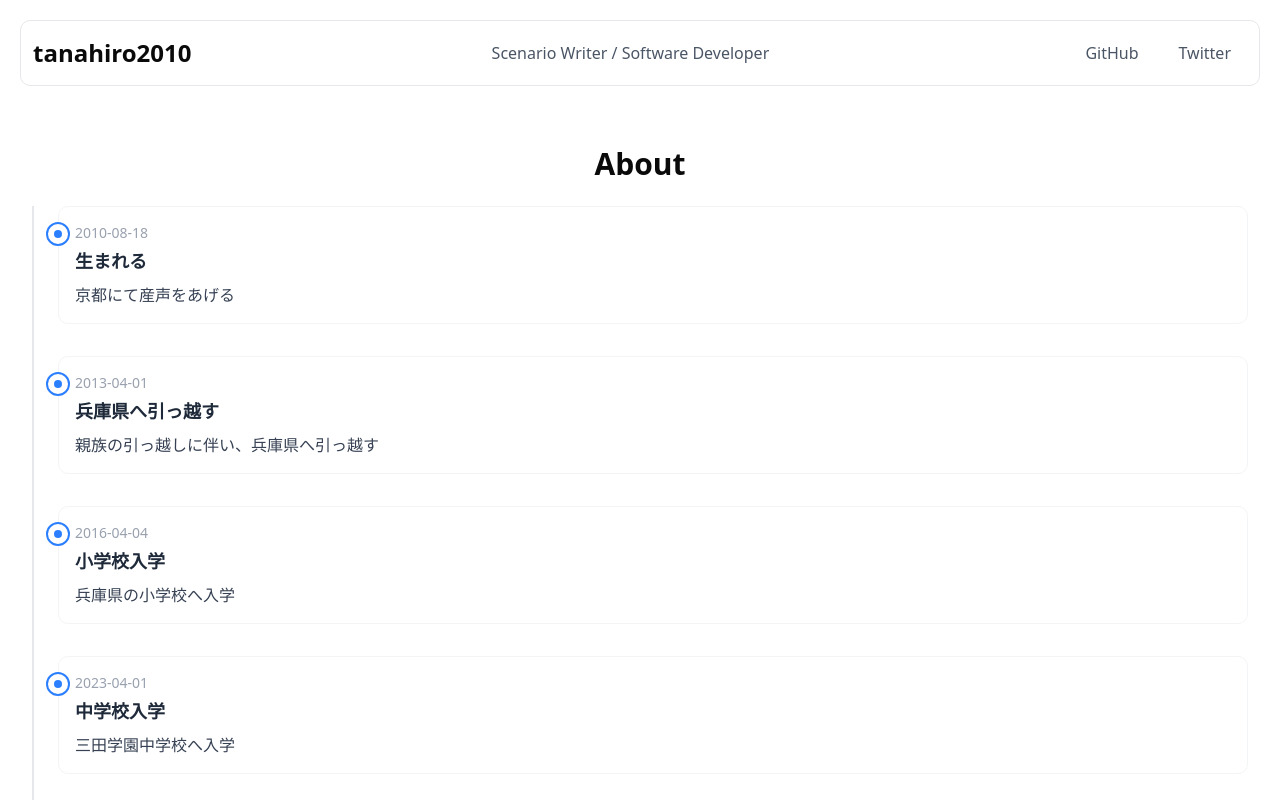
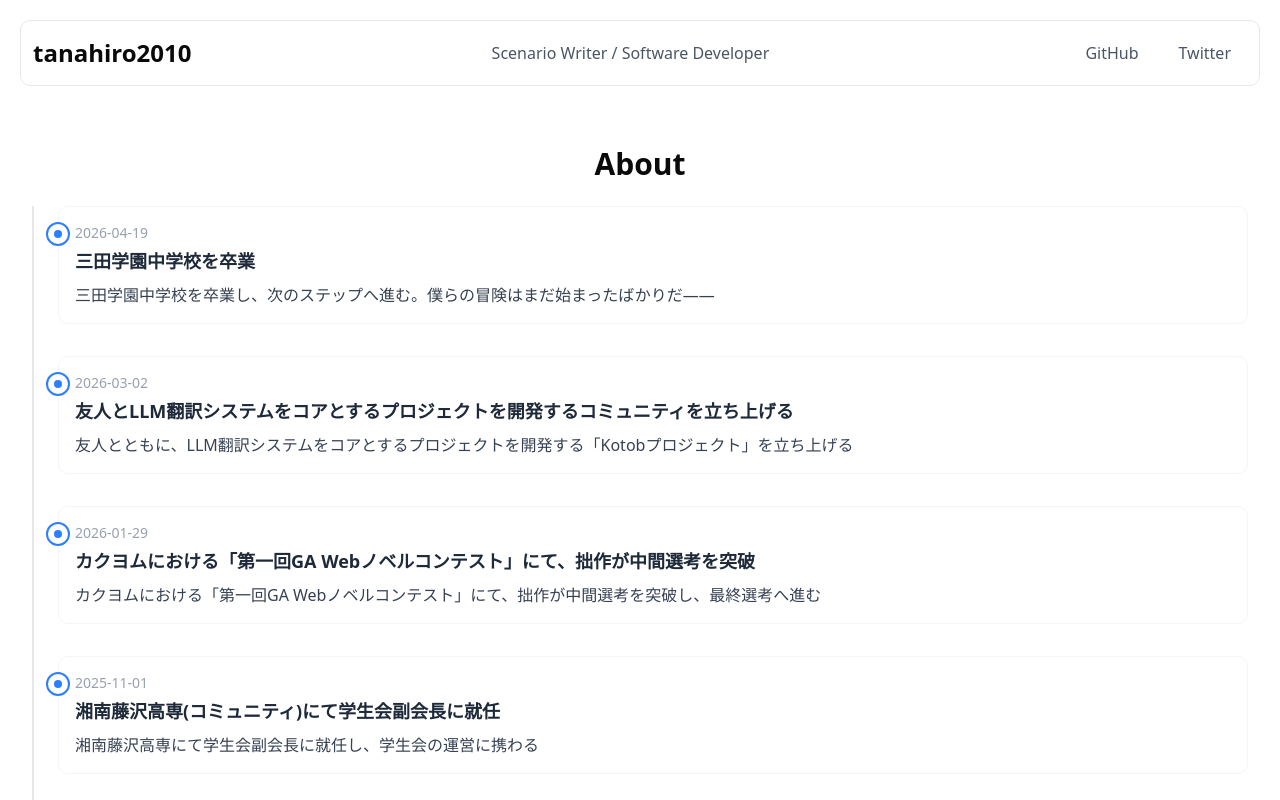
Before and after one commit to tanahiro2010/portfolio, a React (Vite) app: page /about in a window 1280 px wide. Shown: the top 800 px of the page. Built offline with nearby package versions, Linux system fonts and the light colour scheme.

Commit message:
feat: useMemoを追加して年表を日付でソート

```diff
--- a/src/app/about.tsx
+++ b/src/app/about.tsx
@@ -1,3 +1,5 @@
+import { useMemo } from "react";
+
 type HistoryItem = {
     date: string;
     title?: string;
@@ -77,13 +79,16 @@ const HISTORY: Array<HistoryItem> = [
 ]
 
 const About = () => {
+    const history = useMemo<Array<HistoryItem>>(() => [...HISTORY].sort(
+        (a, b) => new Date(b.date).getTime() - new Date(a.date).getTime()
+    ), []);
     return (
         <main className="container mx-auto px-4 py-8">
             <h1 className="text-3xl font-bold text-center">About</h1>
             <div className="mt-6">
                 { /* シンプルで影を使わない年表スタイル */}
                 <ul className="relative border-l-2 border-gray-200">
-                    {HISTORY.map((item, index) => (
+                    {history.map((item, index) => (
                         <li key={index} className="mb-8 ml-6 relative">
                             <span className="absolute -left-3 top-4 flex items-center justify-center w-6 h-6 bg-white border-2 border-blue-500 rounded-full">
                                 <span className="block w-2 h-2 bg-blue-500 rounded-full"></span>
```
